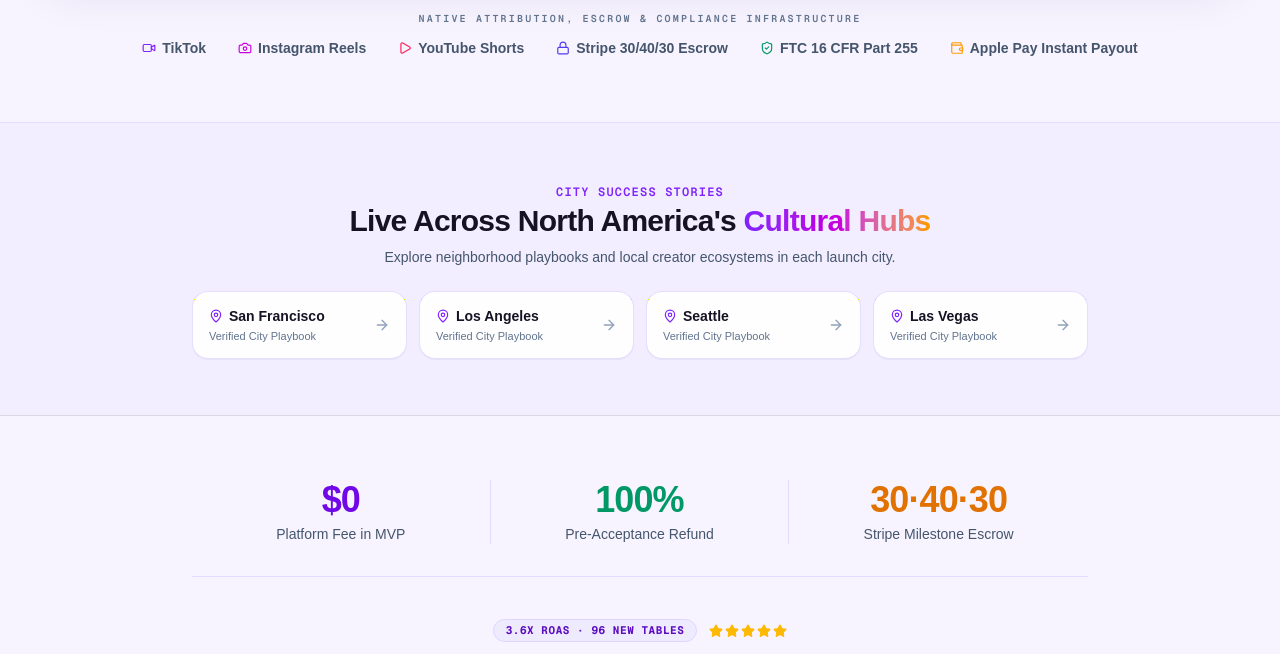
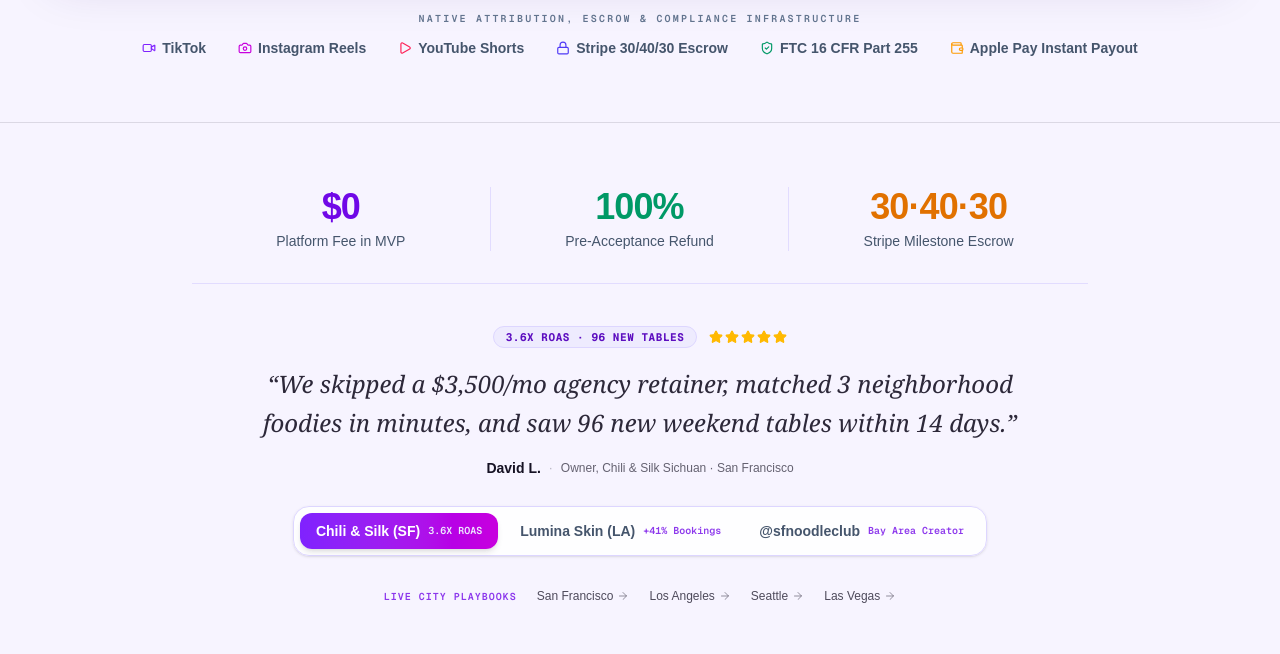
Before and after one commit to lucian20262027/Bomie_Website, a Next.js app: page / in a window 1280 px wide. Shown: the part 1080-1734 px from the top of the page. Built offline with nearby package versions, Linux system fonts and the light colour scheme.

Commit message:
Consolidate Cultural Hubs into ultra-minimal city link row inside pricing/proof section

```diff
--- a/src/components/HomeClient.tsx
+++ b/src/components/HomeClient.tsx
@@ -1275,52 +1275,6 @@ export default function HomeClient() {
       </section>
       )}
 
-      {/* Success Stories — Minimalist 4 City Hubs */}
-      <section id="stories" className="border-t border-violet-200/70 bg-[#efe9ff]/55 py-12 sm:py-14 scroll-mt-16">
-        <div className="mx-auto max-w-[1440px] px-6 lg:px-10">
-          <div className="mx-auto max-w-4xl space-y-6 text-center">
-            <div className="space-y-2">
-              <span className="text-xs font-mono font-semibold uppercase tracking-widest text-violet-600">
-                City Success Stories
-              </span>
-              <h2 className="text-2xl sm:text-3xl font-bold tracking-tight text-[#161224]">
-                Live Across North America&apos;s{' '}
-                <span className="bg-gradient-to-r from-violet-600 via-fuchsia-600 to-amber-500 bg-clip-text text-transparent">
-                  Cultural Hubs
-                </span>
-              </h2>
-              <p className="text-sm text-slate-600">
-                Explore neighborhood playbooks and local creator ecosystems in each launch city.
-              </p>
-            </div>
-
-            <div className="grid grid-cols-2 lg:grid-cols-4 gap-3 text-left">
-              {cityOrder.map((cityId) => {
-                const c = cityStories[cityId];
-                return (
-                  <Link
-                    key={c.id}
-                    href={`/stories/${c.id}`}
-                    className="group flex items-center justify-between rounded-2xl border border-violet-200/80 bg-white/90 px-4 py-3.5 shadow-2xs transition hover:border-violet-400 hover:bg-white hover:shadow-md"
-                  >
-                    <div className="min-w-0">
-                      <div className="flex items-center gap-1.5 text-sm font-bold text-[#161224] group-hover:text-violet-700">
-                        <MapPin className="h-3.5 w-3.5 shrink-0 text-violet-600" />
-                        <span className="truncate">{c.name}</span>
-                      </div>
-                      <div className="mt-0.5 truncate text-[11px] font-medium text-slate-500">
-                        Verified City Playbook
-                      </div>
-                    </div>
-                    <ArrowRight className="h-4 w-4 shrink-0 text-slate-400 transition group-hover:translate-x-0.5 group-hover:text-violet-700" />
-                  </Link>
-                );
-              })}
-            </div>
-          </div>
-        </div>
-      </section>
-
       {/* Pilot Testimonials + Zero Risk & Escrow Protection — Cohesive Centered Editorial Flow */}
       <section id="pricing" className="border-t border-[#161224]/12 py-12 sm:py-16 scroll-mt-16">
         <div className="mx-auto max-w-[1440px] px-6 lg:px-10">
@@ -1419,6 +1373,26 @@ export default function HomeClient() {
                     );
                   })}
                 </div>
+              </div>
+
+              {/* Ultra-Minimal Borderless City Playbook Link Row */}
+              <div id="stories" className="mt-8 flex flex-wrap items-center justify-center gap-x-5 gap-y-2 text-xs text-slate-500 scroll-mt-20">
+                <span className="font-mono text-[10px] font-semibold uppercase tracking-widest text-violet-700/80">
+                  Live City Playbooks
+                </span>
+                {cityOrder.map((cityId) => {
+                  const c = cityStories[cityId];
+                  return (
+                    <Link
+                      key={c.id}
+                      href={`/stories/${c.id}`}
+                      className="inline-flex items-center gap-1 font-medium text-[#161224]/75 transition hover:text-violet-700"
+                    >
+                      <span>{c.name}</span>
+                      <ArrowRight className="h-3 w-3 opacity-60" />
+                    </Link>
+                  );
+                })}
               </div>
             </div>
           </div>
```
